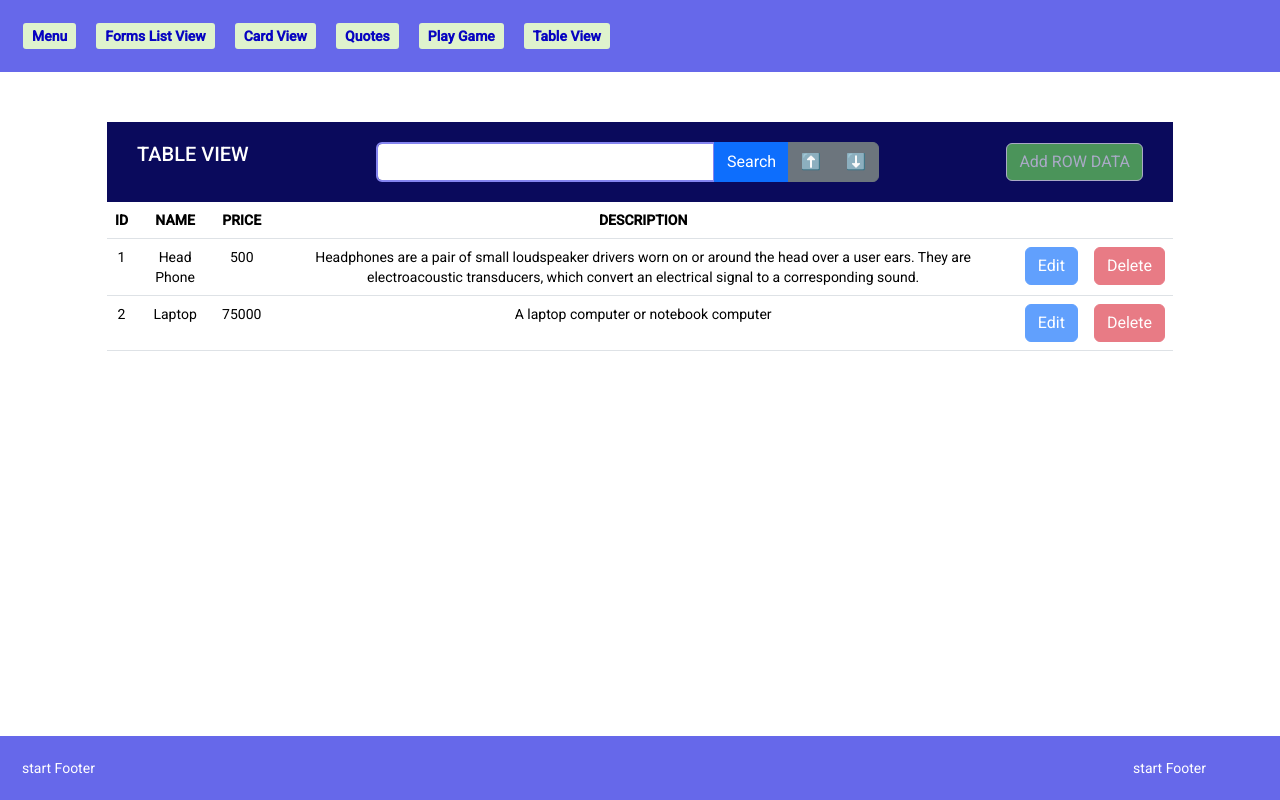
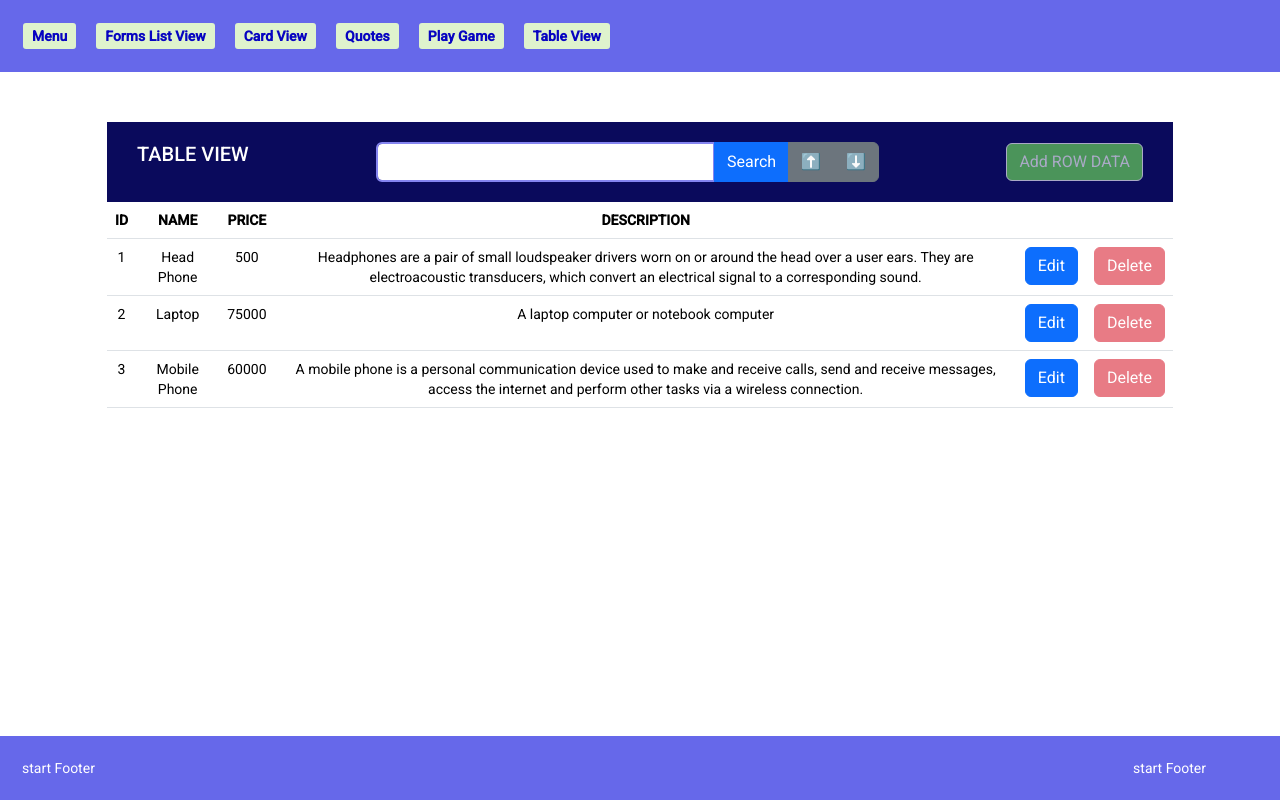
Before and after one commit to Rushika-Gowlikar/Angular, an Angular app: page /table-view in a window 1280 px wide. Built offline with nearby package versions, Linux system fonts and the light colour scheme.

Commit message:
update product details changes

```diff
--- a/src/app/app.module.ts
+++ b/src/app/app.module.ts
@@ -19,6 +19,9 @@ import { MatInputModule } from '@angular/material/input';
 import { HttpClientModule } from '@angular/common/http';
 import { TableViewComponent } from './appContent/table-view/table-view.component';
 import { RockPaperScissorsComponent } from './appContent/rock-paper-scissors/rock-paper-scissors.component';
+import { MatDialogModule } from '@angular/material/dialog';
+import { EditProductDetailsComponent } from './appContent/edit-product-details/edit-product-details.component';
+import { BrowserAnimationsModule } from '@angular/platform-browser/animations';
 
 @NgModule({
   declarations: [
@@ -37,6 +40,7 @@ import { RockPaperScissorsComponent } from './appContent/rock-paper-scissors/roc
     TodoFormComponent,
     TableViewComponent,
     RockPaperScissorsComponent,
+    EditProductDetailsComponent,
   ],
   imports: [
     BrowserModule,
@@ -47,6 +51,8 @@ import { RockPaperScissorsComponent } from './appContent/rock-paper-scissors/roc
     HttpClientModule,
     MatFormFieldModule,
     MatInputModule,
+    MatDialogModule,
+    BrowserAnimationsModule,
   ],
   providers: [],
   bootstrap: [AppComponent],
--- a/src/app/appContent/app-content.service.ts
+++ b/src/app/appContent/app-content.service.ts
@@ -10,8 +10,26 @@ import { delay } from 'rxjs/operators';
 export class AppContentService {
   constructor(private http: HttpClient) {}
   private products: Product[] = [
-    { id: 1, name: 'Head Phone', price: 500, product_info: 'Headphones are a pair of small loudspeaker drivers worn on or around the head over a user ears. They are electroacoustic transducers, which convert an electrical signal to a corresponding sound. '},
-    { id: 2, name: 'Laptop', price: 75000, product_info: 'A laptop computer or notebook computer' },
+    {
+      id: 1,
+      name: 'Head Phone',
+      price: 500,
+      product_info:
+        'Headphones are a pair of small loudspeaker drivers worn on or around the head over a user ears. They are electroacoustic transducers, which convert an electrical signal to a corresponding sound. ',
+    },
+    {
+      id: 2,
+      name: 'Laptop',
+      price: 75000,
+      product_info: 'A laptop computer or notebook computer',
+    },
+    {
+      id: 3,
+      name: 'Mobile Phone',
+      price: 60000,
+      product_info:
+        'A mobile phone is a personal communication device used to make and receive calls, send and receive messages, access the internet and perform other tasks via a wireless connection. ',
+    },
   ];
   added: any = [];
   setTodos(todo) {
@@ -30,8 +48,8 @@ export class AppContentService {
   deleteContent(id) {
     return this.http.get('https://jsonplaceholder.typicode.com/posts/' + id);
   }
-   // Create
-   createProduct(product: Omit<Product, 'id'>): Observable<Product> {
+  // Create
+  createProduct(product: Omit<Product, 'id'>): Observable<Product> {
     const newProduct = { ...product, id: this.getNextId() };
     this.products.push(newProduct);
     return of(newProduct).pipe(delay(500)); // Simulate network delay
@@ -44,15 +62,18 @@ export class AppContentService {
 
   // Read (single)
   getProduct(id: number): Observable<Product> {
-    const product = this.products.find(p => p.id === id);
-    return product ? of(product).pipe(delay(500)) : throwError('Product not found');
+    const product = this.products.find((p) => p.id === id);
+    return product
+      ? of(product).pipe(delay(500))
+      : throwError('Product not found');
   }
 
   // Update
   updateProduct(id: number, updates: Partial<Product>): Observable<Product> {
-    const index = this.products.findIndex(p => p.id === id);
+    const index = this.products.findIndex((p) => p.id === id);
     if (index !== -1) {
       this.products[index] = { ...this.products[index], ...updates };
+      console.log(updates);
       return of(this.products[index]).pipe(delay(500));
     }
     return throwError('Product not found');
@@ -60,7 +81,7 @@ export class AppContentService {
 
   // Delete
   deleteProduct(id: number): Observable<void> {
-    const index = this.products.findIndex(p => p.id === id);
+    const index = this.products.findIndex((p) => p.id === id);
     if (index !== -1) {
       this.products.splice(index, 1);
       return of(void 0).pipe(delay(500));
@@ -69,6 +90,6 @@ export class AppContentService {
   }
 
   private getNextId(): number {
-    return Math.max(...this.products.map(p => p.id)) + 1;
+    return Math.max(...this.products.map((p) => p.id)) + 1;
   }
 }
--- /dev/null
+++ b/src/app/appContent/edit-product-details/edit-product-details.component.css
@@ -0,0 +1,46 @@
+.dialog{
+    width: 99%;
+
+}
+::ng-deep .mat-dialog-container{
+
+   width: 200% !important;
+}
+.block{
+ height: 400px;
+ overflow: scroll;
+ overflow-y: auto;
+ overflow-x: hidden;
+}
+::ng-deep .form-control{
+    width: 237%;
+}
+textarea{
+    height: 100px;
+    resize: none;
+}
+button{
+    position: relative;
+    float: right;
+   margin:5px;
+}
+::-webkit-scrollbar {
+    width: 6px;
+  }
+
+  /* Track */
+  ::-webkit-scrollbar-track {
+    box-shadow: inset 0 0 5px grey;
+    border-radius: 10px;
+  }
+
+  /* Handle */
+  ::-webkit-scrollbar-thumb {
+    background: rgb(135, 134, 134);
+    border-radius: 10px;
+  }
+
+  /* Handle on hover */
+  ::-webkit-scrollbar-thumb:hover {
+    background: #131212;
+  }
--- /dev/null
+++ b/src/app/appContent/edit-product-details/edit-product-details.component.html
@@ -0,0 +1,27 @@
+<div class="dialog">
+    <h1>Update Product Details</h1>
+    <hr>
+    <div class="block">
+        <form #updateForm="ngForm">
+            <label for="name">PRODUCT NAME
+                <input id="name"
+                       class="form-control"
+                       value="{{name}}" />
+            </label><br><br>
+            <label for="price">PRODUCT PRICE
+                <input id="price"
+                       class="form-control"
+                       value="{{price}}" />
+            </label><br><br>
+            <label for="description">PRODUCT DESCRIPTION
+                <textarea id="description"
+                          class="form-control"
+                          value="{{description}}"></textarea>
+            </label><br><br>
+            <button class="btn btn-danger"
+                    (click)="closeDialog()">Cancel</button>
+            <button class="btn btn-success"
+                    disabled>Update</button>
+        </form>
+    </div>
+</div>
--- /dev/null
+++ b/src/app/appContent/edit-product-details/edit-product-details.component.ts
@@ -0,0 +1,29 @@
+import { Component, Inject, OnInit } from '@angular/core';
+import { MAT_DIALOG_DATA, MatDialogRef } from '@angular/material/dialog';
+@Component({
+  selector: 'app-edit-product-details',
+  templateUrl: './edit-product-details.component.html',
+  styleUrls: ['./edit-product-details.component.css'],
+})
+export class EditProductDetailsComponent implements OnInit {
+  productDetails: any;
+  name: any;
+  price: any;
+  description: any;
+  constructor(
+    public dialogRef: MatDialogRef<EditProductDetailsComponent>,
+    @Inject(MAT_DIALOG_DATA) public data: any
+  ) {}
+
+  ngOnInit(): void {
+    this.productDetails = this.data;
+    this.name = this.productDetails.name;
+    console.log(this.name);
+    this.price = this.productDetails.price;
+    this.description = this.productDetails.product_info;
+  }
+  closeDialog() {
+    this.dialogRef.close();
+    console.log(this.dialogRef.close());
+  }
+}
--- a/src/app/appContent/table-view/table-view.component.html
+++ b/src/app/appContent/table-view/table-view.component.html
@@ -1,18 +1,21 @@
-<div class="container table-view" *ngIf="products; else emptyPage">
+<div class="container table-view"
+     *ngIf="products; else emptyPage">
   <div class="headers">
     <h2 class="table-title">TABLE VIEW</h2>
     <div class="input-group w-50">
-      <input
-        class="form-control"
-        type="text"
-        [(ngModel)]="searchInput"
-        (keyup)="getfilterData()"
-      />
-      <button class="btn btn-primary" (click)="getfilterData()">Search</button>
-      <button class="btn btn-secondary" (click)="sort('asc')">⬆️</button>
-      <button class="btn btn-secondary" (click)="sort('dsc')">⬇️</button>
+      <input class="form-control"
+             type="text"
+             [(ngModel)]="searchInput"
+             (keyup)="getfilterData()" />
+      <button class="btn btn-primary"
+              (click)="getfilterData()">Search</button>
+      <button class="btn btn-secondary"
+              (click)="sort('asc')">⬆️</button>
+      <button class="btn btn-secondary"
+              (click)="sort('dsc')">⬇️</button>
     </div>
-    <button class="btn add" disabled >Add ROW DATA</button>
+    <button class="btn add"
+            disabled>Add ROW DATA</button>
   </div>
   <table class="table">
     <thead>
@@ -31,9 +34,12 @@
         <td>{{ data.name}}</td>
         <td>{{ data.price}}</td>
         <td>{{data.product_info}}</td>
-       <td><button class="btn btn-primary" disabled>Edit</button></td>
+        <td><button class="btn btn-primary"
+                  (click)="openDialog(data)">Edit</button></td>
         <td>
-          <button class="btn btn-danger" (click)="deleteData(data)" disabled>
+          <button class="btn btn-danger"
+                  (click)="deleteData(data)"
+                  disabled>
             Delete
           </button>
         </td>
@@ -43,7 +49,8 @@
 </div>
 <ng-template #emptyPage>
   <div class="empty-Page">
-    <img src="../../../assets/EmptyFolder.jpg" alt="empty_folder" /><br /><br />
+    <img src="../../../assets/EmptyFolder.jpg"
+         alt="empty_folder" /><br /><br />
     No Data Available
   </div>
 </ng-template>
--- a/src/app/appContent/table-view/table-view.component.ts
+++ b/src/app/appContent/table-view/table-view.component.ts
@@ -1,5 +1,7 @@
 import { Component, OnInit } from '@angular/core';
 import { AppContentService } from '../app-content.service';
+import { MatDialog } from '@angular/material/dialog';
+import { EditProductDetailsComponent } from '../edit-product-details/edit-product-details.component';
 
 @Component({
   selector: 'app-table-view',
@@ -11,8 +13,8 @@ export class TableViewComponent implements OnInit {
   filterProducts: any;
   searchInput: any;
   details: any;
-  products:any;
-  constructor(private service: AppContentService) {}
+  products: any;
+  constructor(private service: AppContentService, public dialog: MatDialog) {}
 
   ngOnInit(): void {
     // this.getTableDetails();
@@ -44,13 +46,12 @@ export class TableViewComponent implements OnInit {
   //   });
   // }
 
-
   loadProducts() {
-    this.service.getProducts().subscribe((data)=>{
-      this.products =data;
-      this.details = data;
-
-    }
+    this.service.getProducts().subscribe(
+      (data) => {
+        this.products = data;
+        this.details = data;
+      }
       // products =>  console.log(products),
       // error => console.error('Error loading products', error)
     );
@@ -70,4 +71,25 @@ export class TableViewComponent implements OnInit {
   //     error => console.error('Error deleting product', error)
   //   );
   // }
+  // editDetails(data) {
+  //   const editProduct = {
+  //     name: data.name,
+  //     price: data.price,
+  //     product_info: data.product_info,
+  //   };
+  //   this.service
+  //     .updateProduct(data.id, editProduct)
+  //     .subscribe
+  //     // product => this.products.push(product),
+  //     // error => console.error('Error adding product', error)
+  //     ();
+  // }
+
+  openDialog(editDetails) {
+    let dialogRef = this.dialog.open(EditProductDetailsComponent, {
+      width: '550px',
+      height: '550px',
+      data: editDetails,
+    });
+  }
 }
```
Also changed, not shown: 1 other file (tests, documents, lock files or other folders).
